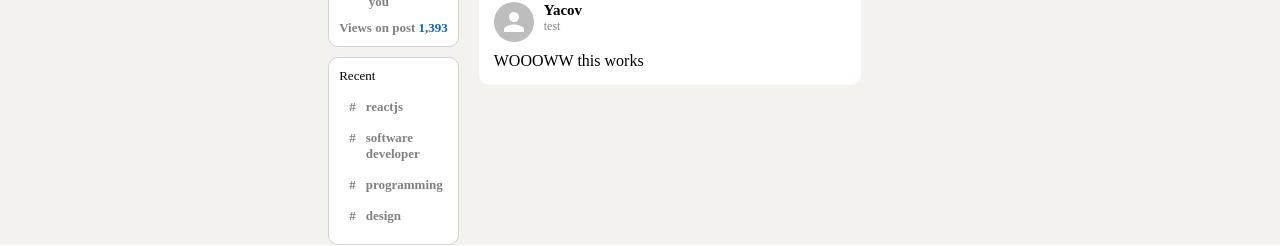
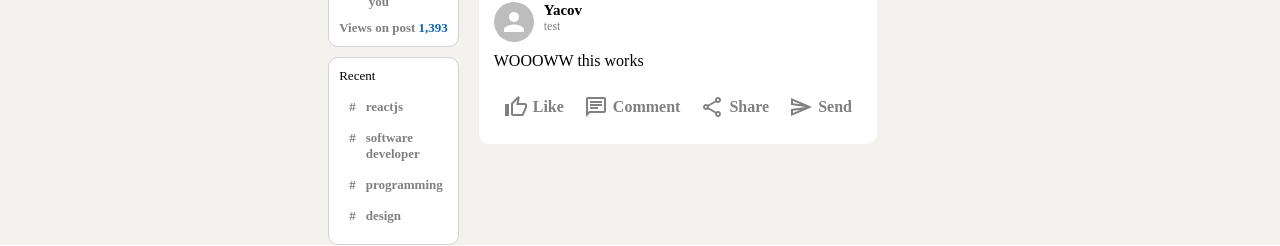
Before and after one commit to YacovKopel/linkedin-clone, a React (Create React App) app: page / in a window 1280 px wide. Shown: the part 243-489 px from the top of the page. Built offline with nearby package versions, Linux system fonts and the light colour scheme.

Commit message:
added post buttons

```diff
--- a/src/Post.css
+++ b/src/Post.css
@@ -23,3 +23,8 @@
 .post_info > h2{
     font-size: 15px;
 }
+
+.post_buttons{
+    display: flex;
+    justify-content: space-between;
+}
--- a/src/Post.js
+++ b/src/Post.js
@@ -1,6 +1,8 @@
 import React from 'react'
 import "./Post.css"
 import { Avatar } from "@mui/material";
+import InputOption from './InputOption';
+import { ChatOutlined, SendOutlined, ShareOutlined, ThumbUpAltOutlined } from '@mui/icons-material';
 
 
 function Post({name, description,message, photoUrl}) {
@@ -16,6 +18,15 @@ function Post({name, description,message, photoUrl}) {
             <div className='post_body'>
                 <p>{message}</p>
             </div>
+            <div className='post_buttons'>
+            <InputOption Icon={ThumbUpAltOutlined} title="Like" color="gray"/>
+            <InputOption Icon={ChatOutlined} title="Comment" color="gray"/>
+            <InputOption Icon={ShareOutlined} title="Share" color="gray"/>
+            <InputOption Icon={SendOutlined} title="Send" color="gray"/>
+
+
+
+            </div>
 
 
     </div>
```
